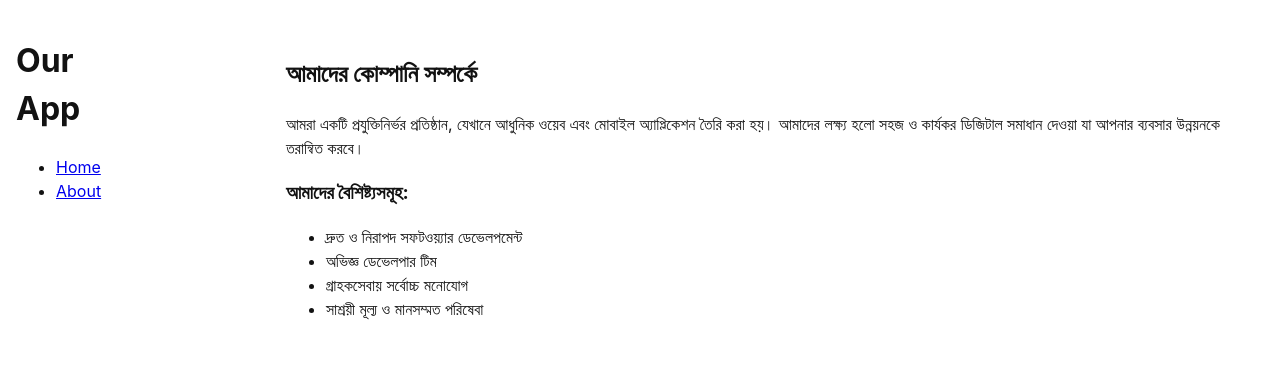
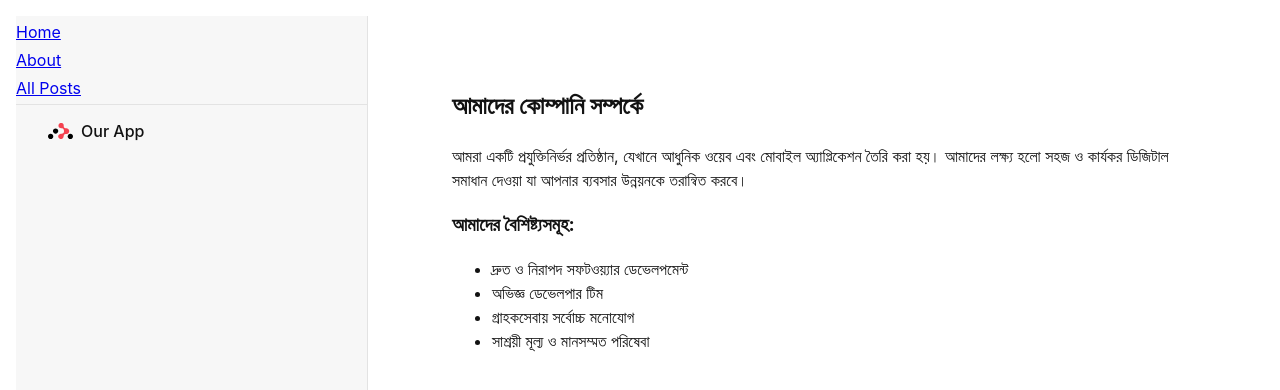
Before and after one commit to Uttamdevsharma/routing-redux-practice, a React (Vite) app: page /home in a window 1280 px wide. Shown: the top 390 px of the page. Built offline with nearby package versions, Linux system fonts and the light colour scheme.

Commit message:
fear : feth api data and routing

```diff
--- a/src/components/nav.jsx
+++ b/src/components/nav.jsx
@@ -11,6 +11,10 @@ const Nav = () => {
     <li>
         <Link to= '/about' >About</Link>
     </li>
+
+    <li>
+        <Link to ='/posts'>All Posts</Link>
+    </li>
    </ul>
   )
 }
--- /dev/null
+++ b/src/pages/PostList.jsx
@@ -0,0 +1,24 @@
+import React from 'react'
+import { useState,useEffect } from 'react'
+
+const PostList = () => {
+    const [posts,setPosts] = useState([]);
+
+    useEffect(() => {
+        fetch('https://jsonplaceholder.typicode.com/posts?_limit=5')
+           .then ((res) => res.json())
+           .then ((data) => setPosts(data))
+    },[])
+  return (
+    <>
+    <h2>All Posts</h2>
+    <ul>
+        {posts.map((post) => (
+            <li key={post.id}>{post.title}</li>
+        ))}
+    </ul>
+    </>
+  )
+}
+
+export default PostList
--- a/src/pages/RootLayout.jsx
+++ b/src/pages/RootLayout.jsx
@@ -5,16 +5,15 @@ import { Outlet } from 'react-router'
 const RootLayout = () => {
   return (
     <>
-
-    <div>
+    <div id="sidebar">
         <h1>Our App</h1>
         <Nav />
     </div>
 
     <div id='detail'>
+        <Outlet/>
+    </div>
 
-    </div>
-    <Outlet/>
 
     </>
 
```
Also changed, not shown: src/router/router.jsx (+3 -5 lines).
